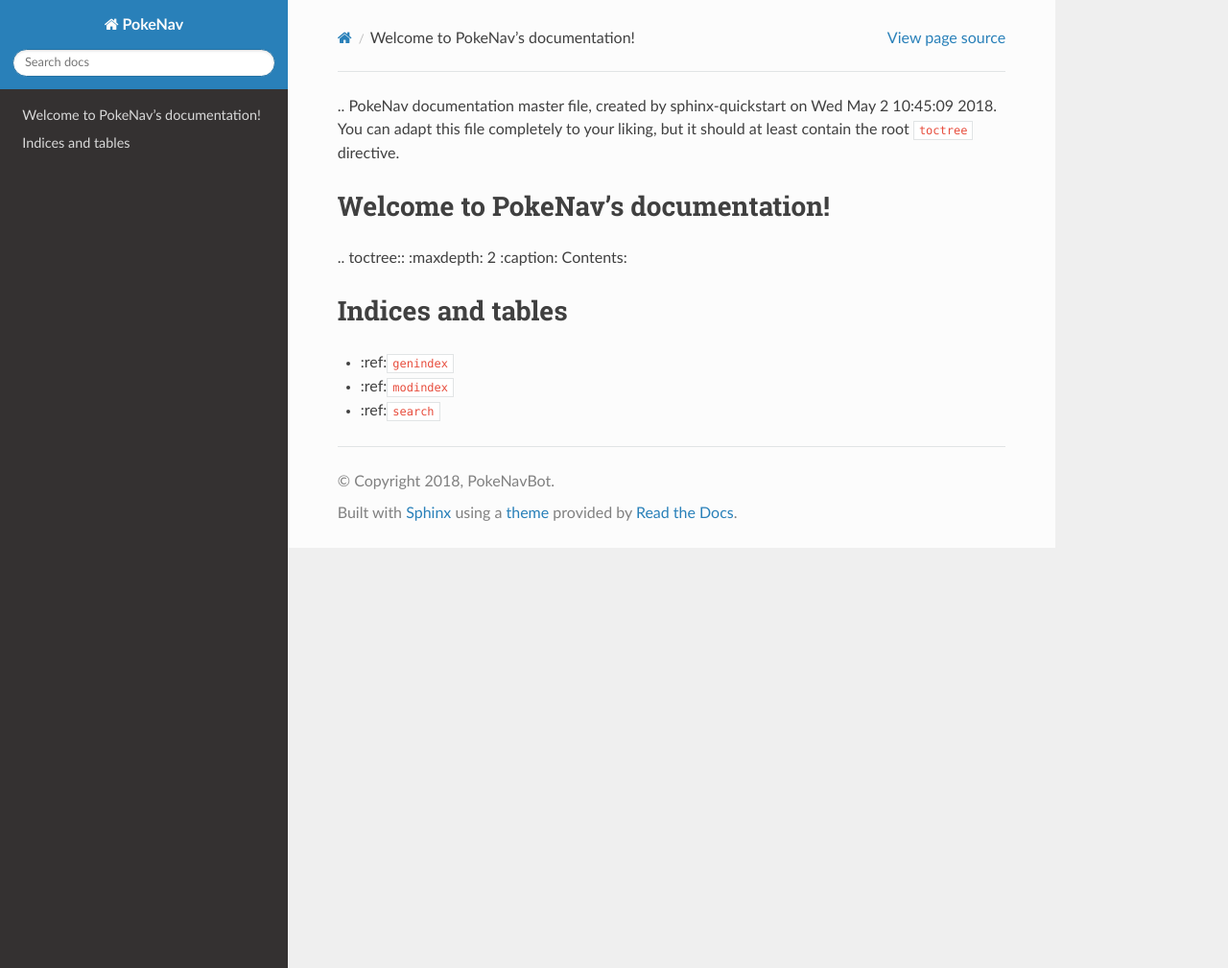
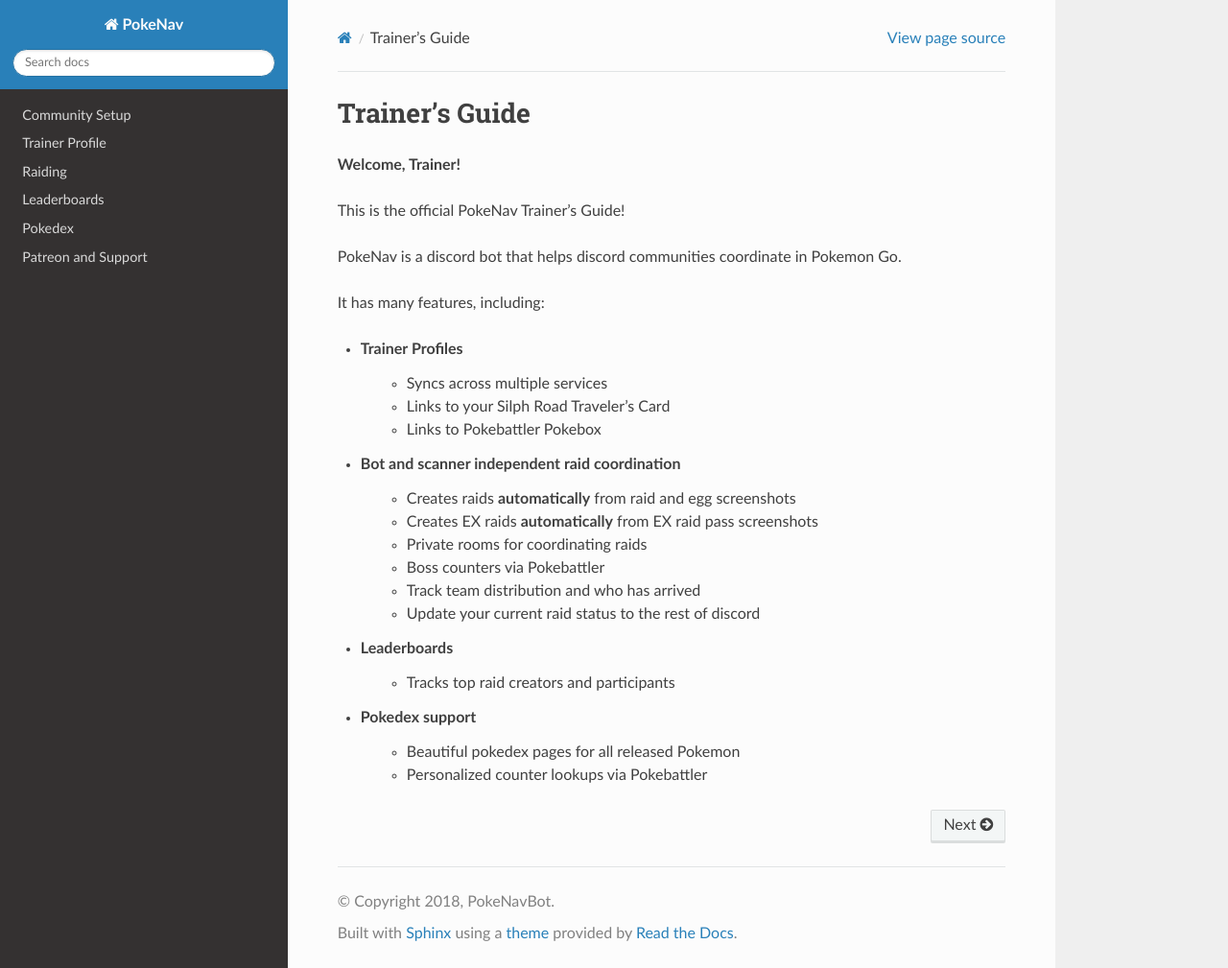
Before and after one commit to PokeNavBot/pokenav-documentation, a Sphinx documentation site: the page built from source/index.rst, in a window 1280 px wide and 1009 px high. Shown: the whole window at 96% size. Built offline with Sphinx 7.4.7 and the Read the Docs theme 2.0.0, drawn with Linux system fonts in a browser that asks for light colours; formulas are drawn with MathJax 3.

Commit message:
adding markdown for skeleton and youtube vids, complete trainer page

```diff
--- /dev/null
+++ b/source/_static/css/custom.css
@@ -0,0 +1,16 @@
+
+.video-container {
+position: relative;
+padding-bottom: 56.25%;
+padding-top: 30px; height: 0; overflow: hidden;
+}
+
+.video-container iframe,
+.video-container object,
+.video-container embed {
+position: absolute;
+top: 0;
+left: 0;
+width: 100%;
+height: 100%;
+}
--- a/source/conf.py
+++ b/source/conf.py
@@ -16,6 +16,9 @@
 # import sys
 # sys.path.insert(0, os.path.abspath('.'))
 
+# At top on conf.py (with other import statements)
+from recommonmark.transform import AutoStructify
+from recommonmark.parser import CommonMarkParser
 
 # -- Project information -----------------------------------------------------
 
@@ -45,11 +48,14 @@
 # Add any paths that contain templates here, relative to this directory.
 templates_path = ['_templates']
 
+
+source_parsers = {'.md': CommonMarkParser}
+
 # The suffix(es) of source filenames.
 # You can specify multiple suffix as a list of string:
 #
 # source_suffix = ['.rst', '.md']
-source_suffix = '.md'
+source_suffix = ['.md', '.rst']
 
 # The master toctree document.
 master_doc = 'index'
@@ -86,7 +92,7 @@
 # Add any paths that contain custom static files (such as style sheets) here,
 # relative to this directory. They are copied after the builtin static files,
 # so a file named "default.css" will overwrite the builtin "default.css".
-html_static_path = ['_static', 'CNAME']
+html_static_path = ['_static']
 
 # Custom sidebar templates, must be a dictionary that maps document names
 # to template names.
@@ -157,3 +163,12 @@
 
 
 # -- Extension configuration -------------------------------------------------
+# At the bottom of conf.py
+def setup(app):
+    app.add_config_value('recommonmark_config', {
+        'url_resolver': lambda url: '/' + url,
+        'enable_eval_rst': True,
+        'auto_toc_tree_section': 'Contents',
+        }, True)
+    app.add_stylesheet('css/custom.css')
+    app.add_transform(AutoStructify)
--- a/source/index.md
+++ /dev/null
@@ -1,20 +0,0 @@
-.. PokeNav documentation master file, created by
-   sphinx-quickstart on Wed May  2 10:45:09 2018.
-   You can adapt this file completely to your liking, but it should at least
-   contain the root `toctree` directive.
-
-Welcome to PokeNav's documentation!
-===================================
-
-.. toctree::
-   :maxdepth: 2
-   :caption: Contents:
-
-
-
-Indices and tables
-==================
-
-* :ref:`genindex`
-* :ref:`modindex`
-* :ref:`search`
--- /dev/null
+++ b/source/index.rst
@@ -0,0 +1,47 @@
+.. PokeNav documentation master file, created by
+   sphinx-quickstart on Wed May  2 10:45:09 2018.
+   You can adapt this file completely to your liking, but it should at least
+   contain the root `toctree` directive.
+
+Trainer's Guide
+===================================
+
+**Welcome, Trainer!**
+
+This is the official PokeNav Trainer's Guide!
+
+PokeNav is a discord bot that helps discord communities coordinate in Pokemon Go.
+
+It has many features, including:
+
+* Trainer Profiles
+    * Syncs across multiple services
+    * Links to your Silph Road Traveler's Card
+    * Links to Pokebattler Pokebox
+
+* Bot and scanner independent raid coordination
+    * Creates raids **automatically** from raid and egg screenshots
+    * Creates EX raids **automatically** from EX raid pass screenshots
+    * Private rooms for coordinating raids
+    * Boss counters via Pokebattler
+    * Track team distribution and who has arrived
+    * Update your current raid status to the rest of discord
+
+* Leaderboards
+    * Tracks top raid creators and participants
+
+* Pokedex support
+    * Beautiful pokedex pages for all released Pokemon
+    * Personalized counter lookups via Pokebattler
+
+
+.. toctree::
+   :maxdepth: 2
+   :hidden:
+
+   community_setup
+   trainer
+   raids
+   leaderboards
+   pokedex
+   patreon
--- /dev/null
+++ b/source/patreon.md
@@ -0,0 +1,3 @@
+# Patreon and Support
+
+foo
```
Also changed, not shown: source/community_setup.md (added, +3 -0 lines), source/leaderboards.md (added, +25 -0 lines), source/pokedex.md (added, +27 -0 lines), source/raids.md (added, +41 -0 lines), source/trainer.md (added, +133 -0 lines), 1 other file.
